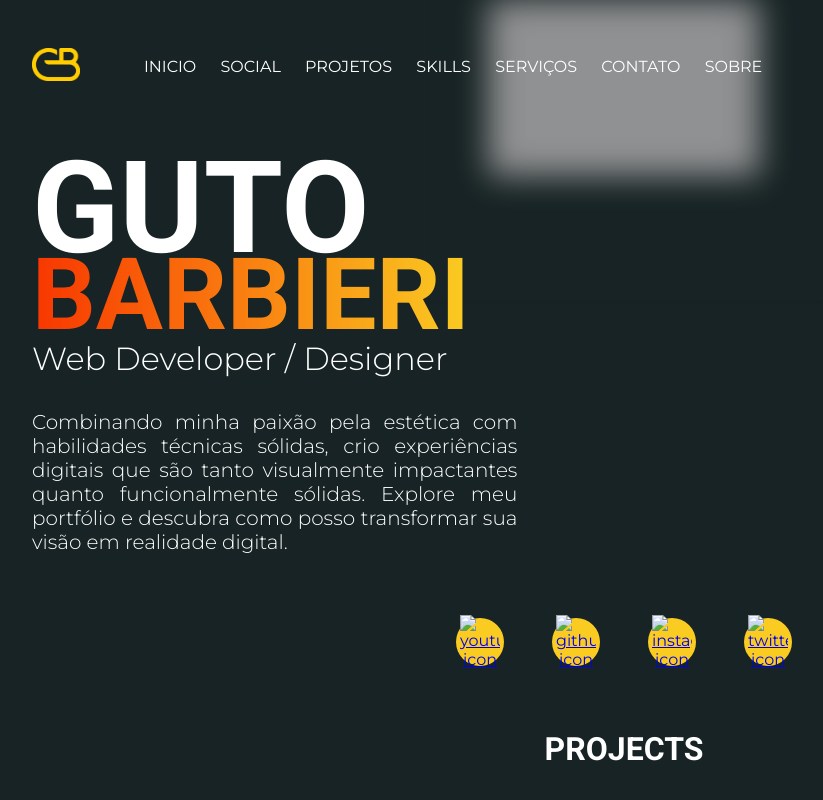
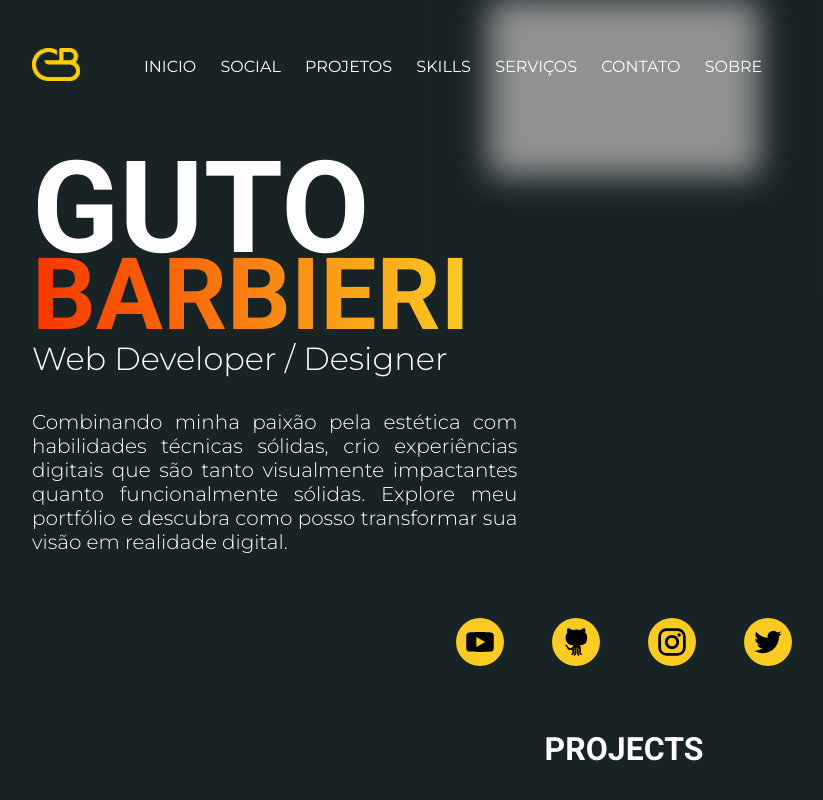
Before and after one commit to GutoBarbieri/Portfolio-Pessoal-1, a plain HTML site: page index.html in a window 1280 px wide. Shown: the top 800 px of the page, without its empty margins (16-839 px from the left). Drawn offline with Linux system fonts and the light colour scheme; the site is published under a folder, as on GitHub Pages, so addresses that start at the root find nothing.

Commit message:
Atualizar o index.html

```diff
--- a/index.html
+++ b/index.html
@@ -43,10 +43,10 @@
 
     <section id="social" class="social">
         <div class="container">
-            <a href="https://www.youtube.com/channel/UCEK0B5iGpHJrZqFl9C3ZQPw" target="_blank" rel="noreferrer noopener"><img src="/img/youtube.svg" alt="youtube-icon"></a>
-            <a href="https://github.com/gutobarbieri" target="_blank" rel="noreferrer noopener"><img src="/img/github.svg" alt="github-icon"></a>
-            <a href="https://www.instagram.com/gutobarbieri.ink/" target="_blank" rel="noreferrer noopener"><img src="/img/instagram.svg" alt="instagram-icon"></a>
-            <a href="https://twitter.com/InkGuto" target="_blank" rel="noreferrer noopener"><img src="/img/twitter.svg" alt="twitter-icon"></a>
+            <a href="https://www.youtube.com/channel/UCEK0B5iGpHJrZqFl9C3ZQPw" target="_blank" rel="noreferrer noopener"><img src="img/youtube.svg" alt="youtube-icon"></a>
+            <a href="https://github.com/gutobarbieri" target="_blank" rel="noreferrer noopener"><img src="img/github.svg" alt="github-icon"></a>
+            <a href="https://www.instagram.com/gutobarbieri.ink/" target="_blank" rel="noreferrer noopener"><img src="img/instagram.svg" alt="instagram-icon"></a>
+            <a href="https://twitter.com/InkGuto" target="_blank" rel="noreferrer noopener"><img src="img/twitter.svg" alt="twitter-icon"></a>
         </div>
     </section>
 
@@ -186,7 +186,7 @@
         <div class="container">
             <h2>sobre mim</h2>
             <div class="content">
-                <img src="/img/euperfilfrente.jpg" alt="foto de guto barbieri">
+                <img src="img/euperfilfrente.jpg" alt="foto de guto barbieri">
                 <p>Olá, sou Guto Barbieri, um apaixonado por desenvolvimento web e design visual. Estou começando minha carreira profissional na área e já estou me familiarizando com ferramentas essenciais como HTML e CSS. Meu objetivo é criar sites que sejam não apenas funcionais, mas também visualmente impressionantes.<br><br>
                 Minha paixão não se limita ao desenvolvimento web. Sou muito habilidoso em modelagem 3D, o que me permite dar vida a ideias de maneiras criativas e inovadoras. No Photoshop, manipulo imagens com destreza, buscando sempre o equilíbrio perfeito entre cores e composição.<br><br>
                 O desenho é outra forma de expressar minha criatividade. Seja no papel ou digitalmente, meus desenhos capturam a essência dos temas com precisão e estilo.<br><br>
```
